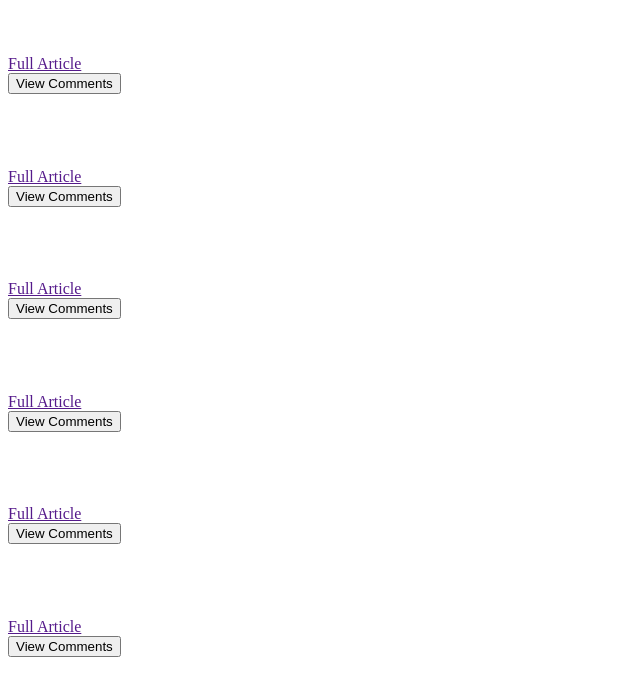
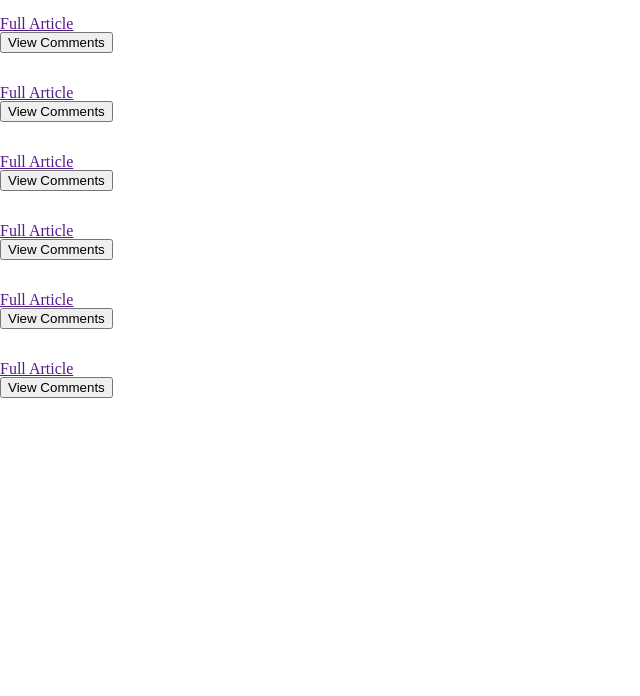
Before and after one commit to dallinmajor/Newsy, a Node server app: template views/articles.handlebars in a window 1280 px wide. Shown: the top 696 px of the page, without its empty margins (0-640 px from the left). Run offline with Node 20, Linux system fonts and the light colour scheme; tables that the repository leaves empty hold one stand-in row (values such as "Sample post"); the template is opened without the code that fills it: values that come from a table or form of the project are taken from there, most other values are stand-ins (such as "Sample title", 1, 10 or a date in 2020); some libraries are stand-ins or nearby versions.

Commit message:
Added the css for reset

```diff
--- a/public/css/reset.css
+++ b/public/css/reset.css
@@ -0,0 +1,43 @@
+html, body, div, span, applet, object, iframe,
+h1, h2, h3, h4, h5, h6, p, blockquote, pre,
+a, abbr, acronym, address, big, cite, code,
+del, dfn, em, img, ins, kbd, q, s, samp,
+small, strike, strong, sub, sup, tt, var,
+b, u, i, center,
+dl, dt, dd, ol, ul, li,
+fieldset, form, label, legend,
+table, caption, tbody, tfoot, thead, tr, th, td,
+article, aside, canvas, details, embed,
+figure, figcaption, footer, header, hgroup,
+menu, nav, output, ruby, section, summary,
+time, mark, audio, video {
+    margin: 0;
+    padding: 0;
+    border: 0;
+    font-size: 100%;
+    font: inherit;
+    vertical-align: baseline;
+}
+/* HTML5 display-role reset for older browsers */
+article, aside, details, figcaption, figure,
+footer, header, hgroup, menu, nav, section {
+    display: block;
+}
+body {
+    line-height: 1;
+}
+ol, ul {
+    list-style: none;
+}
+blockquote, q {
+    quotes: none;
+}
+blockquote:before, blockquote:after,
+q:before, q:after {
+    content: '';
+    content: none;
+}
+table {
+    border-collapse: collapse;
+    border-spacing: 0;
+}
--- a/views/layouts/main.handlebars
+++ b/views/layouts/main.handlebars
@@ -7,6 +7,7 @@
     <meta name="viewport" content="width=device-width, initial-scale=1">
 
     <title>Newsy</title>
+    <link href="/css/reset.css" rel="stylesheet">
     <link href="/css/style.css" rel="stylesheet">
     <script src="https://code.jquery.com/jquery-3.3.1.slim.min.js" integrity="sha384-q8i/X+965DzO0rT7abK41JStQIAqVgRVzpbzo5smXKp4YfRvH+8abtTE1Pi6jizo"
         crossorigin="anonymous"></script>
```
